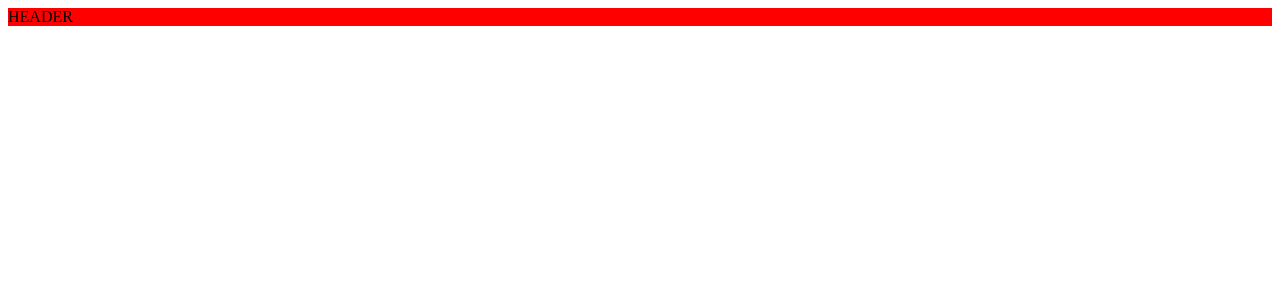
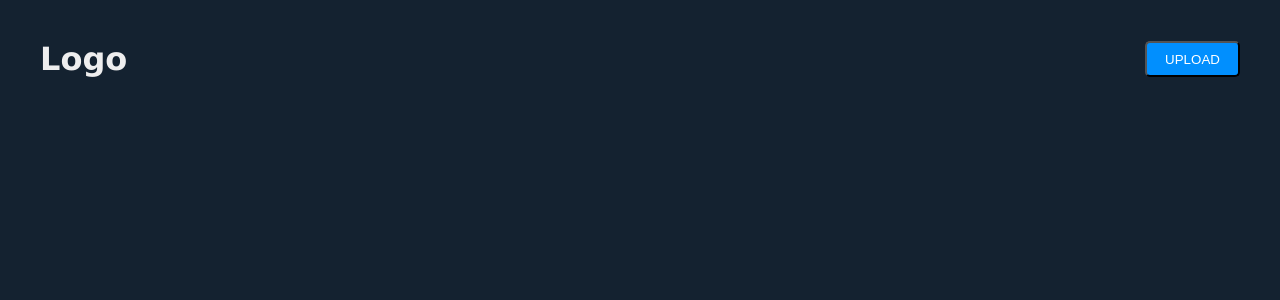
Before and after one commit to sunshavit/logproject, a React (Vite) app: page / in a window 1280 px wide. Shown: the top 300 px of the page. Built offline with nearby package versions, Linux system fonts and the light colour scheme.

Commit message:
global style

```diff
--- a/src/App.jsx
+++ b/src/App.jsx
@@ -1,9 +1,15 @@
 import { useState } from 'react'
 import * as Style from "./App.style";
+import { Button } from "./components/inputs";
 function App() {
   return (
     <div className="App">
-      <Style.Header>HEADER</Style.Header>
+      <Style.Header>
+        <h1>Logo</h1>
+        <div>
+          <Button>UPLOAD</Button>
+        </div>
+      </Style.Header>
       <div className='YOdan'></div>
     </div>
   )
--- a/src/App.style.ts
+++ b/src/App.style.ts
@@ -1,5 +1,8 @@
 import styled from "styled-components";
 
 export const Header = styled.header`
-  background: red;
+  display: flex;
+  align-items: center;
+  justify-content: space-between;
+  padding: 40px;
 `;
--- /dev/null
+++ b/src/components/inputs/index.ts
@@ -0,0 +1,19 @@
+import styled from "styled-components";
+
+export const Button = styled.button`
+  background: #018ffe;
+  color: white;
+  border-radius: 5px;
+  padding: 3px 14px;
+  width: 95px;
+  height: 36px;
+  outline: none;
+  cursor: pointer;
+  &:hover {
+    background: #309eff;
+  }
+
+  &:focus {
+    background: #50b0ff;
+  }
+`;
--- /dev/null
+++ b/src/index.css
@@ -0,0 +1,11 @@
+*{
+    padding: 0;
+    margin: 0;
+    box-sizing: border-box;
+}
+
+body {
+    background: #142230;
+    color: #EEEEEE;
+    font-family: Verdana, Geneva, Tahoma, sans-serif;
+}
--- a/src/main.jsx
+++ b/src/main.jsx
@@ -1,6 +1,7 @@
 import React from 'react'
 import ReactDOM from 'react-dom/client'
 import App from './App'
+import './index.css';
 
 ReactDOM.createRoot(document.getElementById('root')).render(
   <React.StrictMode>
```
